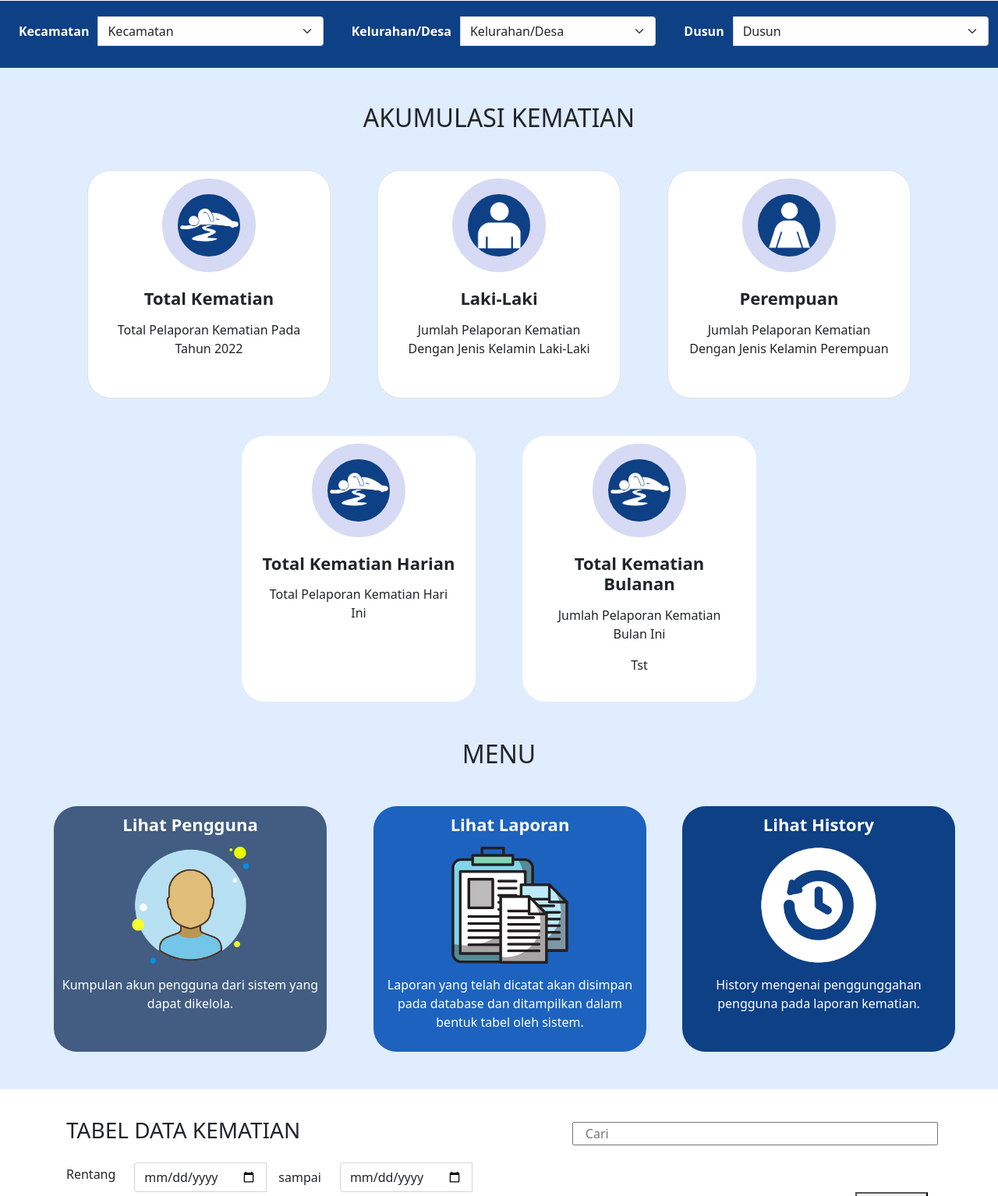
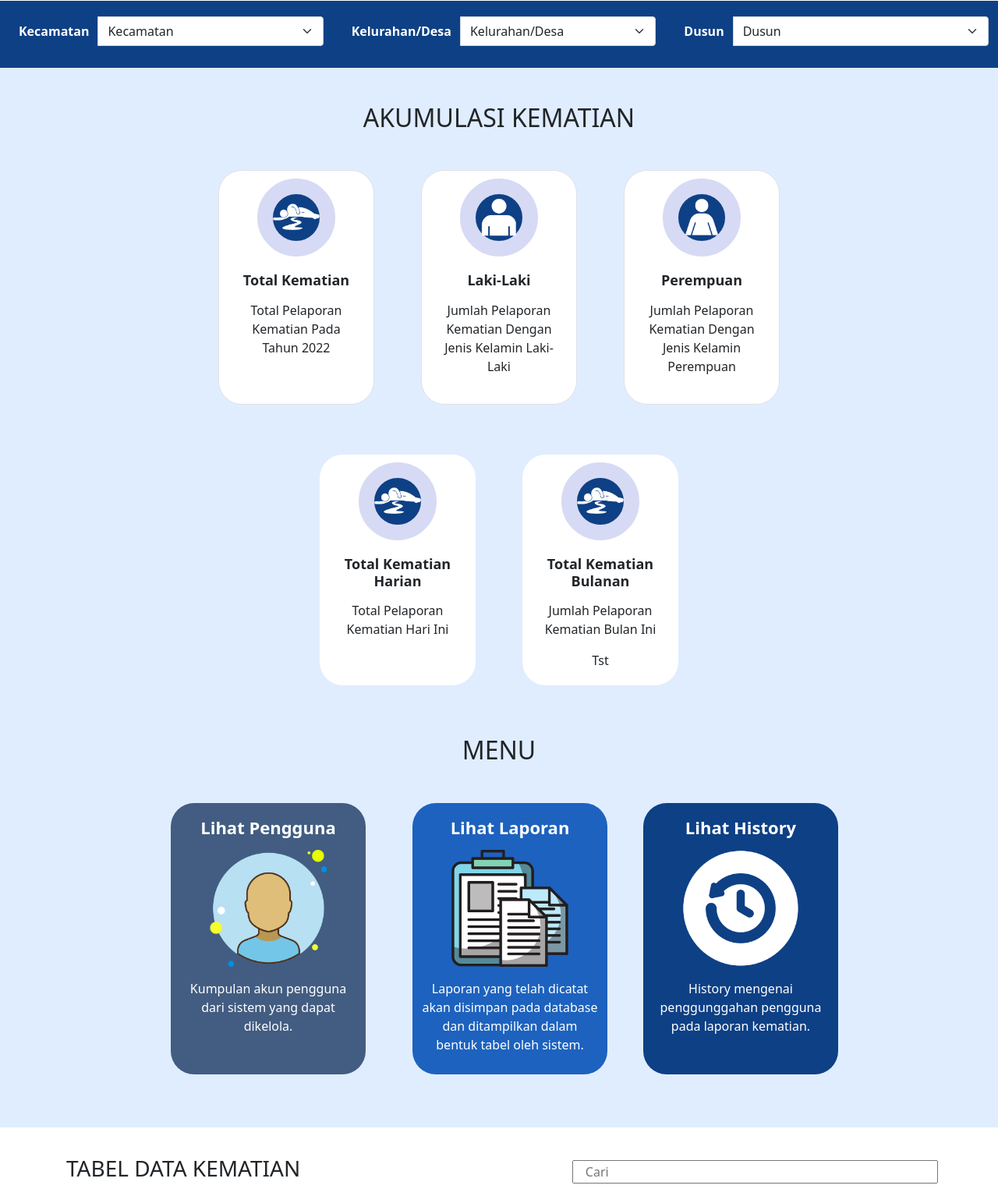
Before and after one commit to uchiayu25/website_buku-kematian, a PHP site: page /Kabupaten_Page.php in a window 1280 px wide. Shown: the part 719-2253 px from the top of the page at 78% size. Run offline with PHP 8.4, Linux system fonts and the light colour scheme.

Commit message:
Update style2.css

```diff
--- a/style2.css
+++ b/style2.css
@@ -40,7 +57,7 @@ h2{
     background-color: white;
     margin-left: 30px;
     margin-right: 30px;
-    width: 500px;
+    width: 200px;
 }
 
 @media (max-width: 542px) {
@@ -61,7 +78,7 @@ h2{
   background-color: white;
   margin-left: 30px;
   margin-right: 30px;
-  width: 300px;
+  width: 200px;
 }
 
 .border-three{
@@ -70,7 +87,8 @@ h2{
     margin-left: 30px;
     margin-right: 30px;
     color: white;
-    width: 350px;
+    width: 250px;
+    margin-bottom: 20px;
 }
 
 .border-four{
@@ -78,8 +96,9 @@ h2{
   background-color: #0E4085;
   margin-left: 30px;
   margin-right: 30px;
-  width: 350px;
+  width: 250px;
   color: white;
+  margin-bottom: 20px;
 }
 
 .border-five{
@@ -87,8 +106,9 @@ h2{
   background-color: #1D62BE;
   margin-left: 30px;
   margin-right: 30px;
-  width: 350px;
+  width: 250px;
   color: white;
+  margin-bottom: 20px;
 }
 
 .count_total {
@@ -101,23 +121,24 @@ h2{
   }
 
 .count_total h4 {
-    font-size: 22px;
+    font-size: 18px;
     font-weight: 600;
   }
 
 .count {
     display: flex;
     justify-content: center;
+    margin-bottom: 4em;
 }
 
 .count_box .count-detail {
-    padding: 2px 25px 35px 25px;
+    padding: 2px 20px 20px 20px;
   }
 
 .count_img-container {
-    width: 120px;
+    width: 100px;
     background-color: #0E4085;
-    height: 120px;
+    height: 100px;
     border-radius: 100%;
     display: flex;
     justify-content: center;
@@ -160,7 +181,7 @@ h2{
 }
 
 .menu_box .menu-detail {
-    padding: 2px 10px 10px 10px;
+    padding: 10px 10px 10px 10px;
   }
 
 .menu_box .menu_img-box {
@@ -182,6 +203,7 @@ h2{
   justify-content: center;
   align-items: center;
   margin: auto;
+  margin-bottom: 1em;
 }
 
 .tabel{
```
Also changed, not shown: other parts of style2.css (+58 -0 lines).
